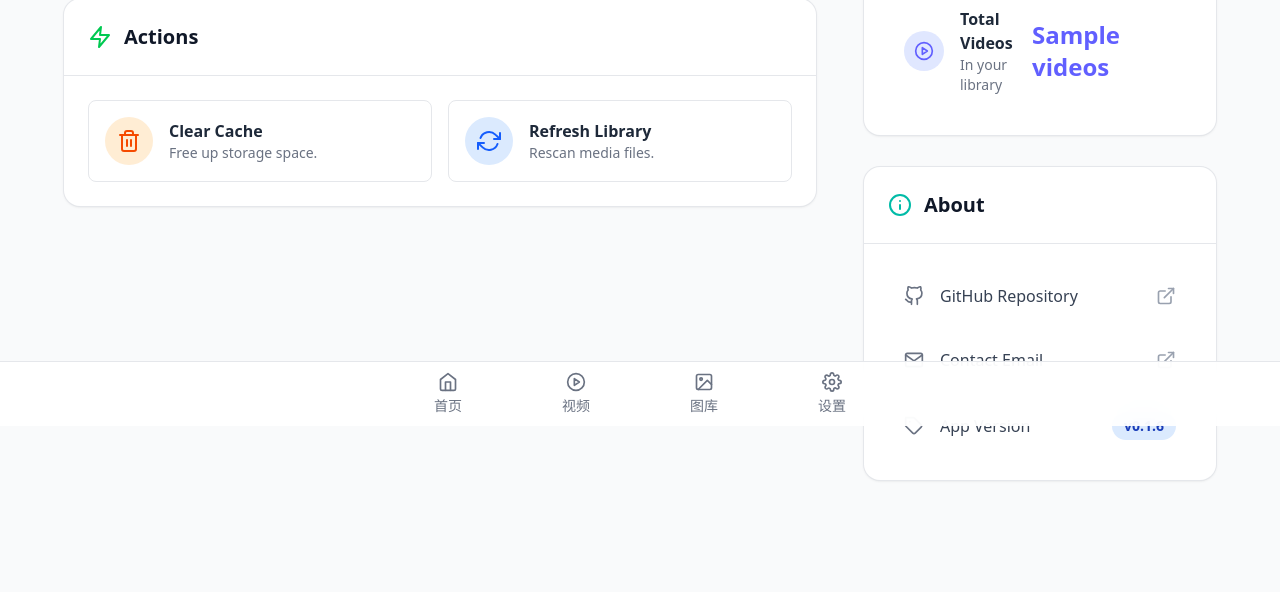
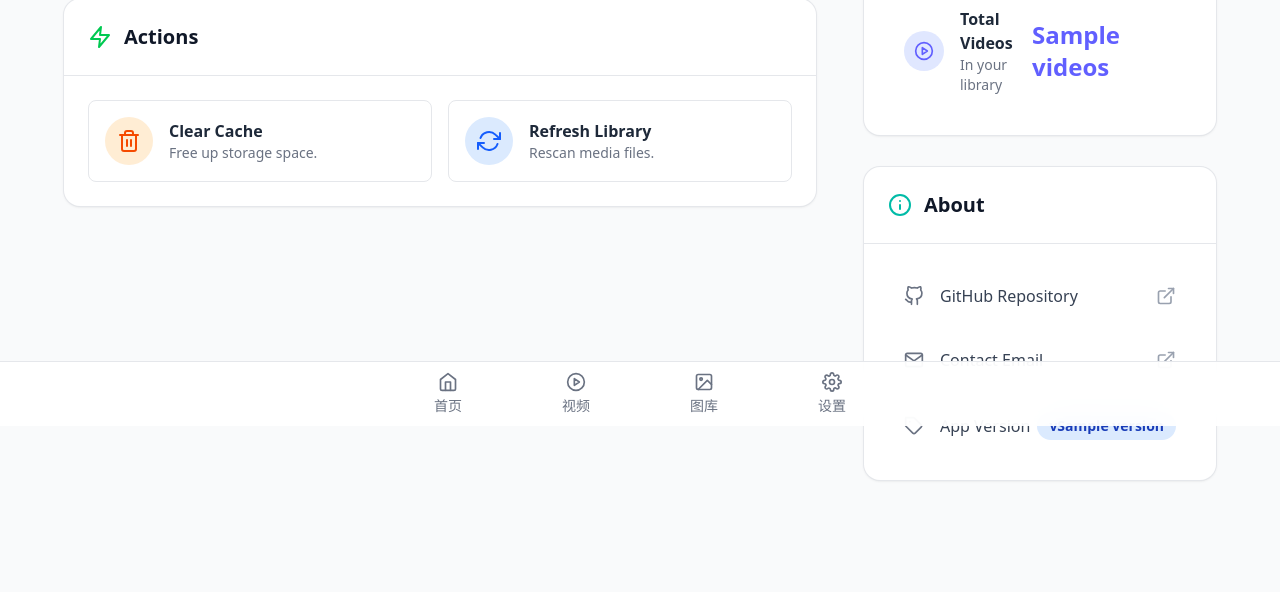
Before and after one commit to ChanMo/TikLocal, a Flask app: template tiklocal/templates/settings.html in a window 1280 px wide. Shown: the part 374-966 px from the top of the page. Run offline with Flask 3, Linux system fonts and the light colour scheme; the template is opened without the code that fills it: most values are stand-ins (such as "Sample title", 1, 10 or a date in 2020); style sheets or scripts are compiled from the project's sources.

Commit message:
use the real app version

```diff
--- a/tiklocal/app.py
+++ b/tiklocal/app.py
@@ -8,9 +8,16 @@ import random
 import datetime
 import subprocess as sp
 from urllib.parse import quote, unquote
+from importlib.metadata import version, PackageNotFoundError
 
 from pathlib import Path
 from flask import Flask, render_template, send_from_directory, request, session, redirect
+
+
+try:
+    app_version = version("tiklocal")
+except PackageNotFoundError:
+    app_version = '1.0.0'
 
 
 def create_app(test_config=None):
@@ -175,6 +182,7 @@ def create_app(test_config=None):
         return render_template(
             'settings.html',
             menu = 'settings',
+            version=app_version,
             videos = len(get_files(Path(app.config["MEDIA_ROOT"])))
         )
 
--- a/tiklocal/templates/settings.html
+++ b/tiklocal/templates/settings.html
@@ -131,7 +131,7 @@
                   <span class="font-medium text-gray-700 dark:text-gray-300">App Version</span>
                 </div>
                 <span class="inline-flex items-center px-3 py-1 rounded-full text-sm font-semibold bg-blue-100 text-blue-800 dark:bg-blue-900/50 dark:text-blue-300">
-                  v0.1.6
+                  v{{version}}
                 </span>
               </div>
             </div>
```
